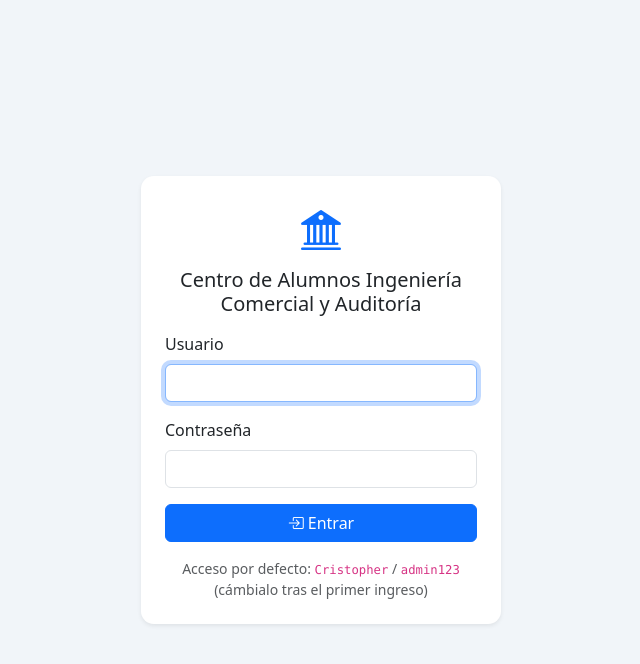
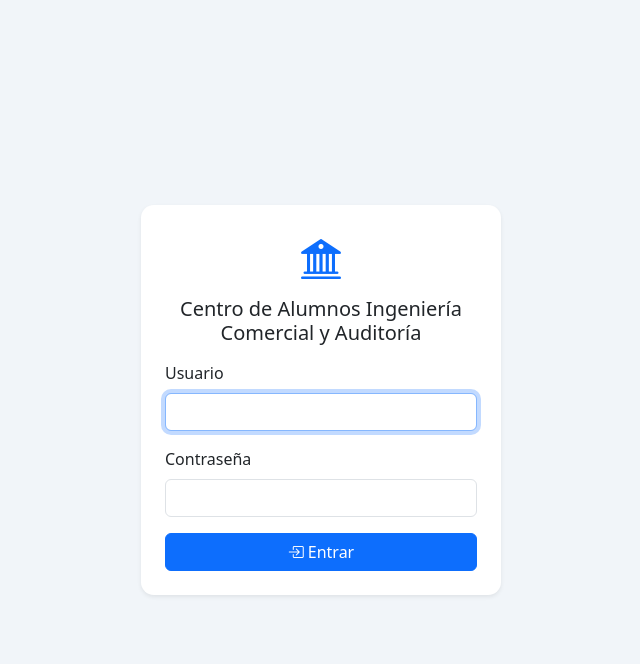
Before and after one commit to cgalpara-creator/ceeingecoyauditoriaumag, a Flask app: page /login in a window 1280 px wide. Shown: the top 664 px of the page, without its empty margins (319-959 px from the left). Run offline with Flask 3, Linux system fonts and the light colour scheme; some libraries are stand-ins or nearby versions.

Commit message:
Login: quita la pista de acceso por defecto (usuario/contraseña)
Co-Authored-By: Claude Opus 4.8 <noreply@anthropic.com>

```diff
--- a/templates/login.html
+++ b/templates/login.html
@@ -35,10 +35,6 @@
           <i class="bi bi-box-arrow-in-right me-1"></i>Entrar
         </button>
       </form>
-      <p class="text-muted small text-center mt-3 mb-0">
-        Acceso por defecto: <code>Cristopher</code> / <code>admin123</code><br>
-        (cámbialo tras el primer ingreso)
-      </p>
     </div>
   </div>
 </body>
```
